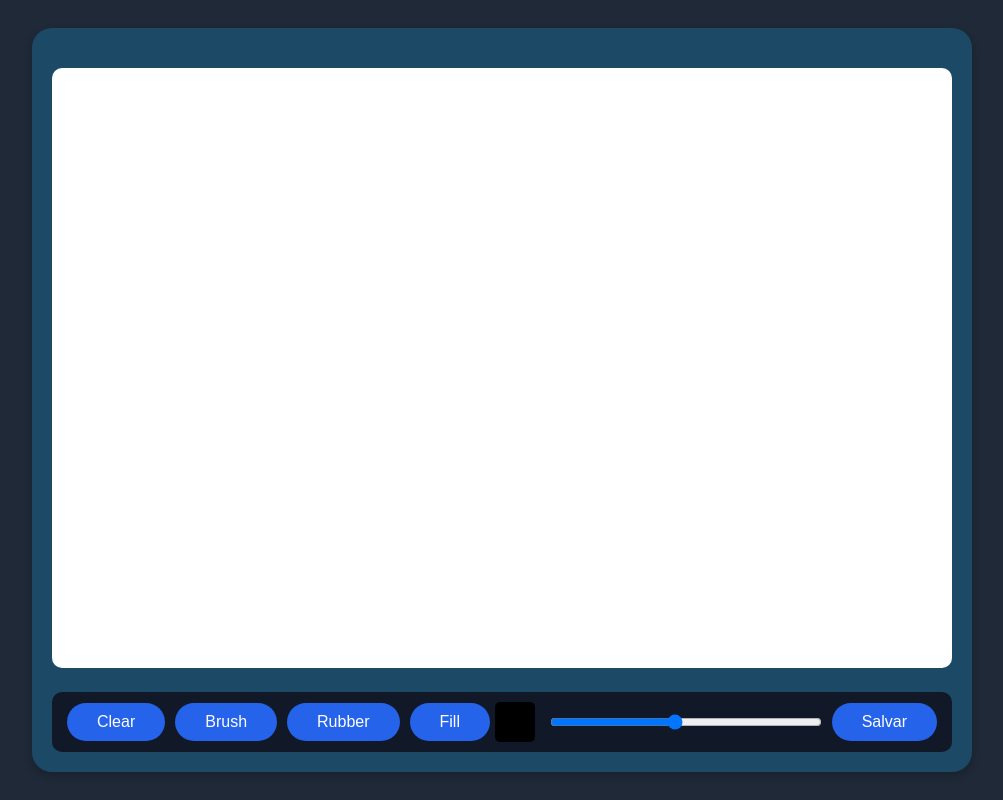
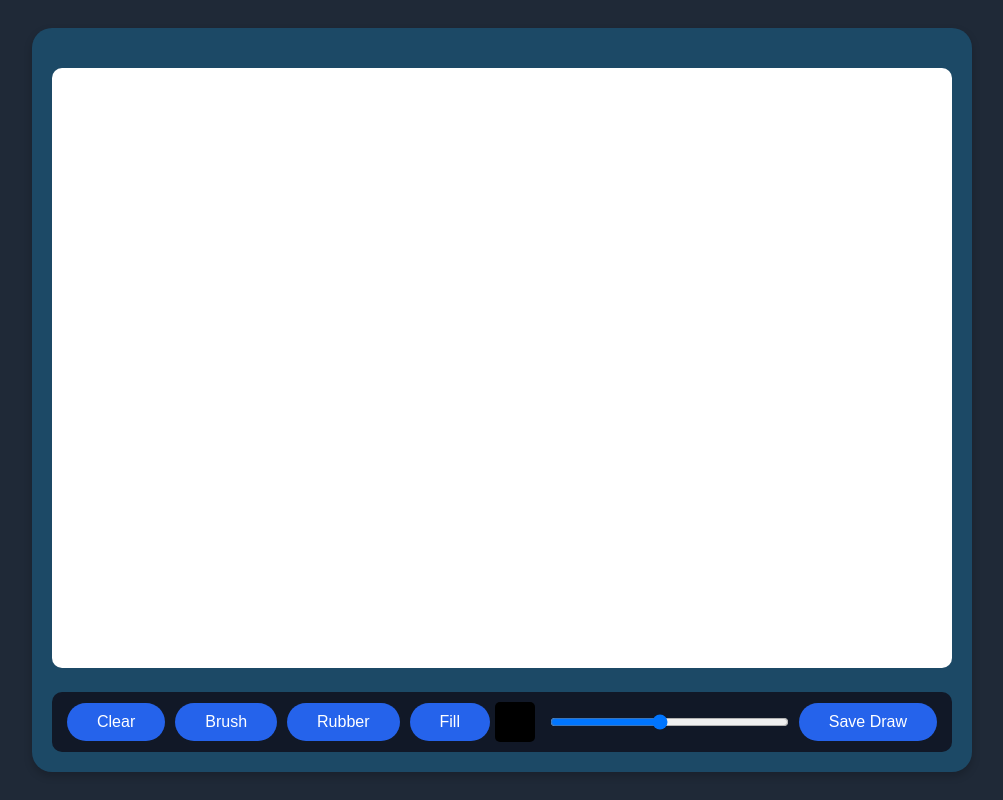
Before and after one commit to MatheusNicolasTz/adventureapp, a website: page Public/index.html in a window 1280 px wide. Shown: the whole page, without its empty margins (138-1141 px from the left). Drawn offline with nearby package versions, Linux system fonts and the light colour scheme; no server answers.

```diff
--- a/Public/index.html
+++ b/Public/index.html
@@ -19,7 +19,7 @@
                 <input type="color" id="colorPicker" value="#000000" onchange="updateColorPreview(this.value)">
             </div>
             <input type="range" id="brushSize" min="1" max="10" value="5">
-            <button onclick="saveDrawing()">Salvar</button>
+            <button onclick="saveDrawing()">Save Draw</button>
         </div>
     </div>
     <script src="https://cdn.socket.io/4.0.0/socket.io.min.js"></script>
```
